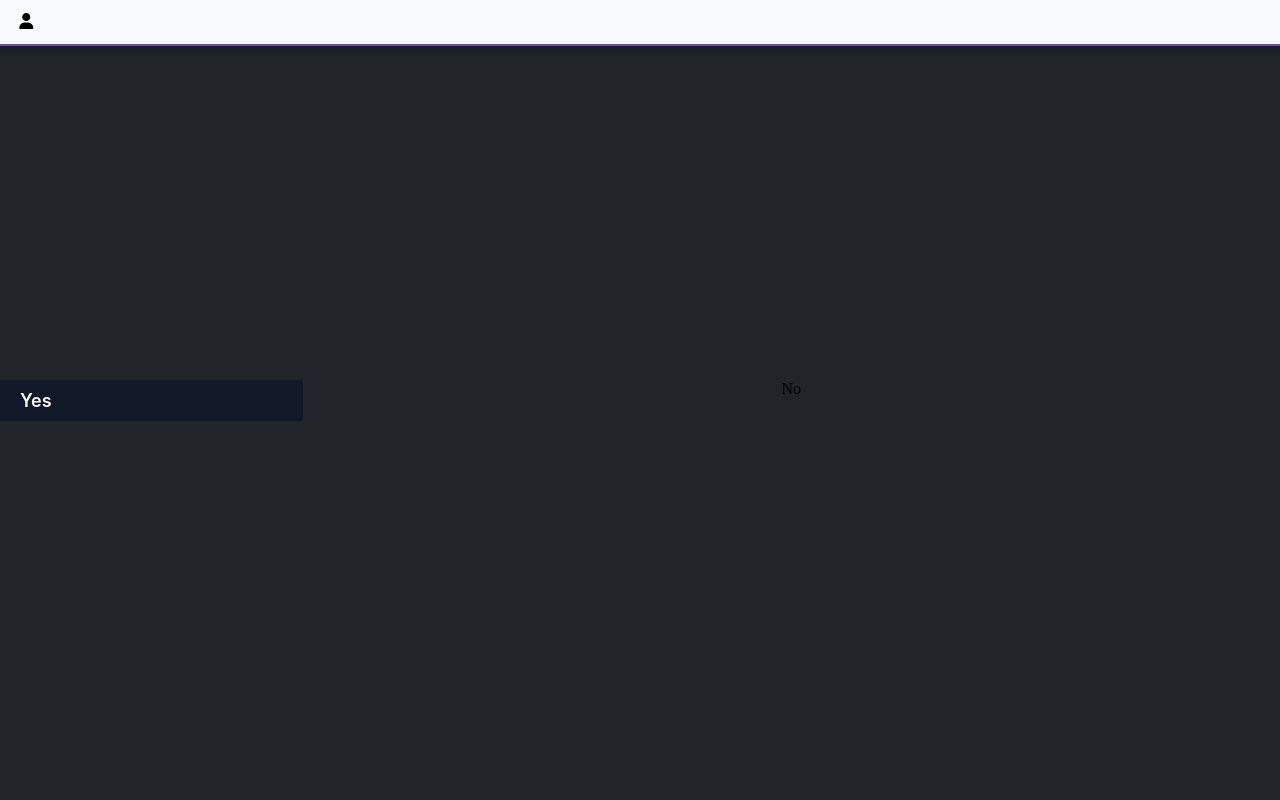
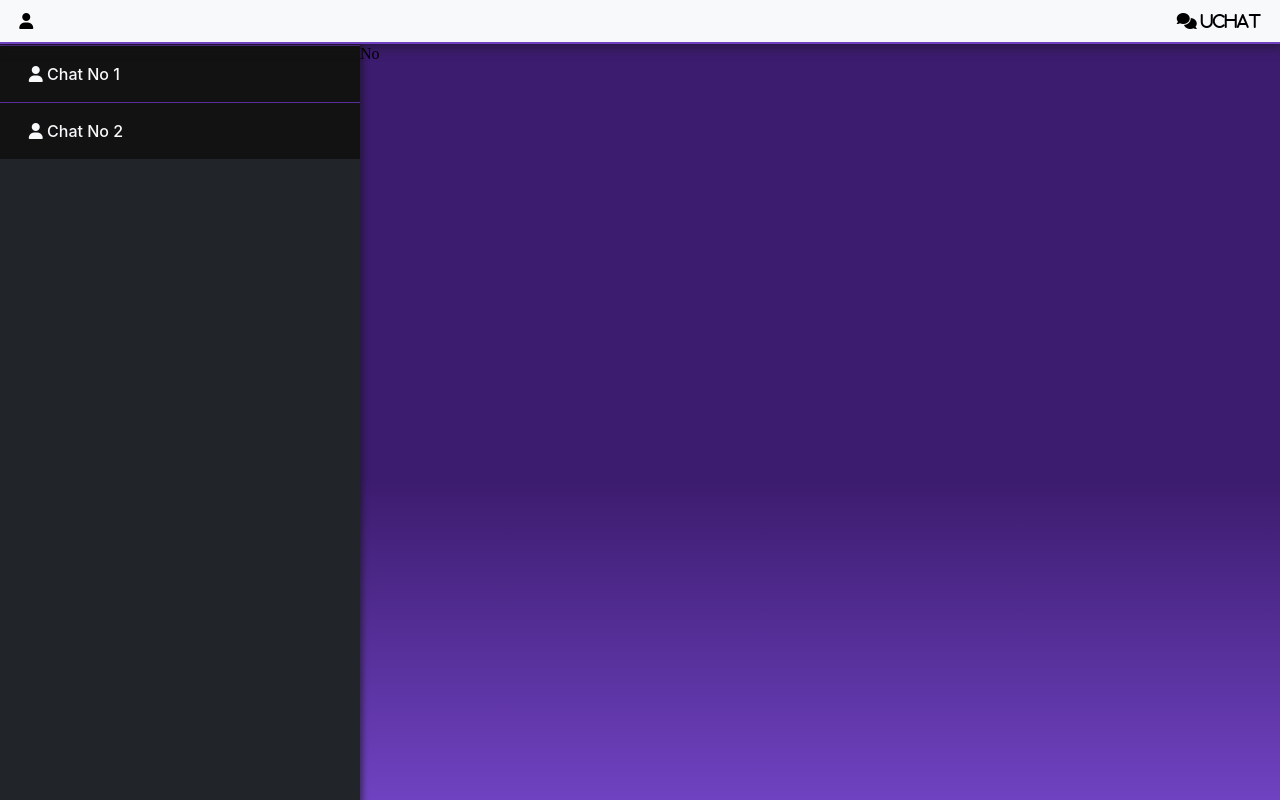
Before and after one commit to Cptquacks/UCI-Chat, a website: page src/public/html/chat-index.html in a window 1280 px wide. Drawn offline with nearby package versions, Linux system fonts and the light colour scheme.

Commit message:
minor changes and chat-index layout placeholder created

```diff
--- a/src/public/html/chat-index.html
+++ b/src/public/html/chat-index.html
@@ -17,14 +17,18 @@
 
     <nav class="chat-index-navbar">
         <span class="fas fa-user" id="profile-view-button" onclick="window.location.href = '/chat/profile'"></span>
+        <span class="fas fa-comments" id="uchat-title"> UChat</span>
     </nav>
 
     <div class="chat-view-layout">
-        <div class="aside-view-layout" id="left-panel">
-            <p>Yes</p>
+        <div class="aside-view-layout" id="chat-sidebar">
+            <ul>
+                <li><span class="fas fa-user"></span> Chat No 1</li>
+                <li><span class="fas fa-user"></span> Chat No 2</li>
+            </ul>
         </div>
 
-        <div class="aside-view-layout" id="right-panel">
+        <div class="aside-view-layout" id="chat-view">
             <p>No</p>
         </div>
     </div>
--- a/src/public/styles/chat-index.css
+++ b/src/public/styles/chat-index.css
@@ -1,11 +1,18 @@
 @import url(/styles/generics.css);
 
 body {
-    background: none;
-    background-color: var(--uci-gray-900) !important;
+    height: 100vh;
+    margin: none;
+    padding: none;
+
+    justify-content: left;
 }
 
 .chat-index-navbar {
+    display: flex;
+    flex-direction: row;
+    justify-content: space-between;
+
     position: fixed;
     left: 0;
     top: 0;
@@ -15,43 +22,38 @@ body {
     border-bottom: 2px solid var(--uci-purple-500);
     box-shadow:
         0px 0px 10px 3px var(--uci-shadow);
-}
 
-#profile-view-button {
-    transition: all .3s cubic-bezier(0.075, 0.82, 0.165, 1) 0s;
-}
-
-#profile-view-button:hover {
-    transform: scale(120%);
-    filter:
-        drop-shadow(0px 0px 3px var(--uci-shadow))
-        drop-shadow(0px 0px 1px var(--uci-purple-500));
 }
 
 .chat-view-layout {
     display: flex;
     flex-direction: row;
-    width: 100%;
-    height: auto;
-    text-align: center;
+    height: 100vh;
+    padding-top: 45px;
 }
 
-.aside-view-layout {
-    width: 100%;
-    height: 100%;
-    text-align: center;
+#chat-view {
+    flex: 1;
 }
 
-#left-panel {
-    width: 30% !important;
+#chat-sidebar {
+    width: 360px;
 
+    background-color: var(--uci-gray-900);
     text-align: left;
+    box-shadow:
+        0px 0px 5px 3px var(--uci-shadow);
+}
+
+#chat-sidebar li{
     font-family: var(--font-system);
-    font-weight: 600;
-    font-size: 18px;
-
-    padding: 10px 20px;
+    font-weight: 550;
 
     color: var(--uci-gray-100);
-    background-color: var(--uci-gray-950);
+    list-style: none;
+
+    padding: 5% 8%;
+    background-color: var(--uci-gray-1000);
+
+    border-top: 1px solid var(--uci-purple-700);
 }
--- a/src/public/styles/components/color-scheme.css
+++ b/src/public/styles/components/color-scheme.css
@@ -16,7 +16,8 @@
     --uci-gray-100: #f8f9fa;
     --uci-gray-500: #6c757d;
     --uci-gray-900: #212529;
-    --uci-gray-950: #111827;
+    --uci-gray-950: #1a1a1a;
+    --uci-gray-1000: #121212;
 
     --uci-green-100: #d4edda;
     --uci-green-500: #28a745;
```
